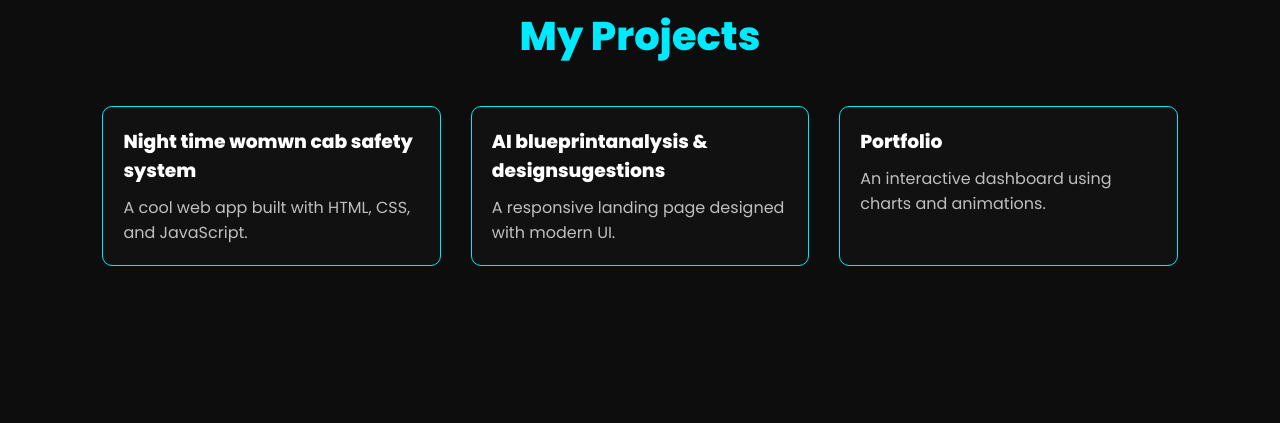
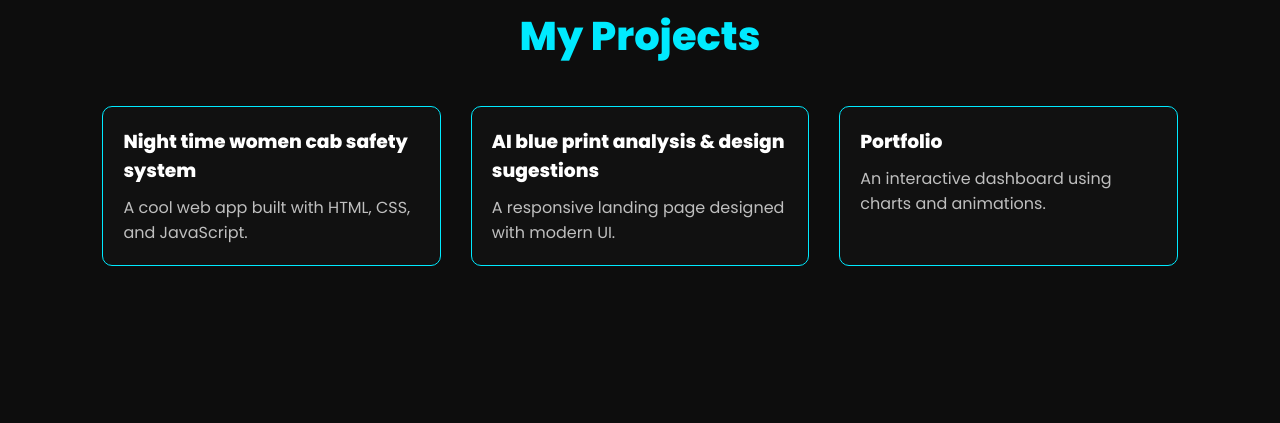
Before and after one commit to Mithra990/portfolio-1, a plain HTML site: page index.html in a window 1280 px wide. Shown: the part 1640-2063 px from the top of the page. Drawn offline with Linux system fonts and the light colour scheme.

Commit message:
Updated code

```diff
--- a/index.html
+++ b/index.html
@@ -278,11 +278,11 @@ footer{
    <h2 class="section-title">My Projects</h2>
    <div class="projects">
       <div class="project-card">
-         <h3>Night time womwn cab safety system</h3>
+         <h3>Night time women cab safety system</h3>
          <p>A cool web app built with HTML, CSS, and JavaScript.</p>
       </div>
       <div class="project-card">
-         <h3>AI  blueprintanalysis & designsugestions</h3>
+         <h3>AI  blue print analysis & design sugestions</h3>
          <p>A responsive landing page designed with modern UI.</p>
       </div>
       <div class="project-card">
```
